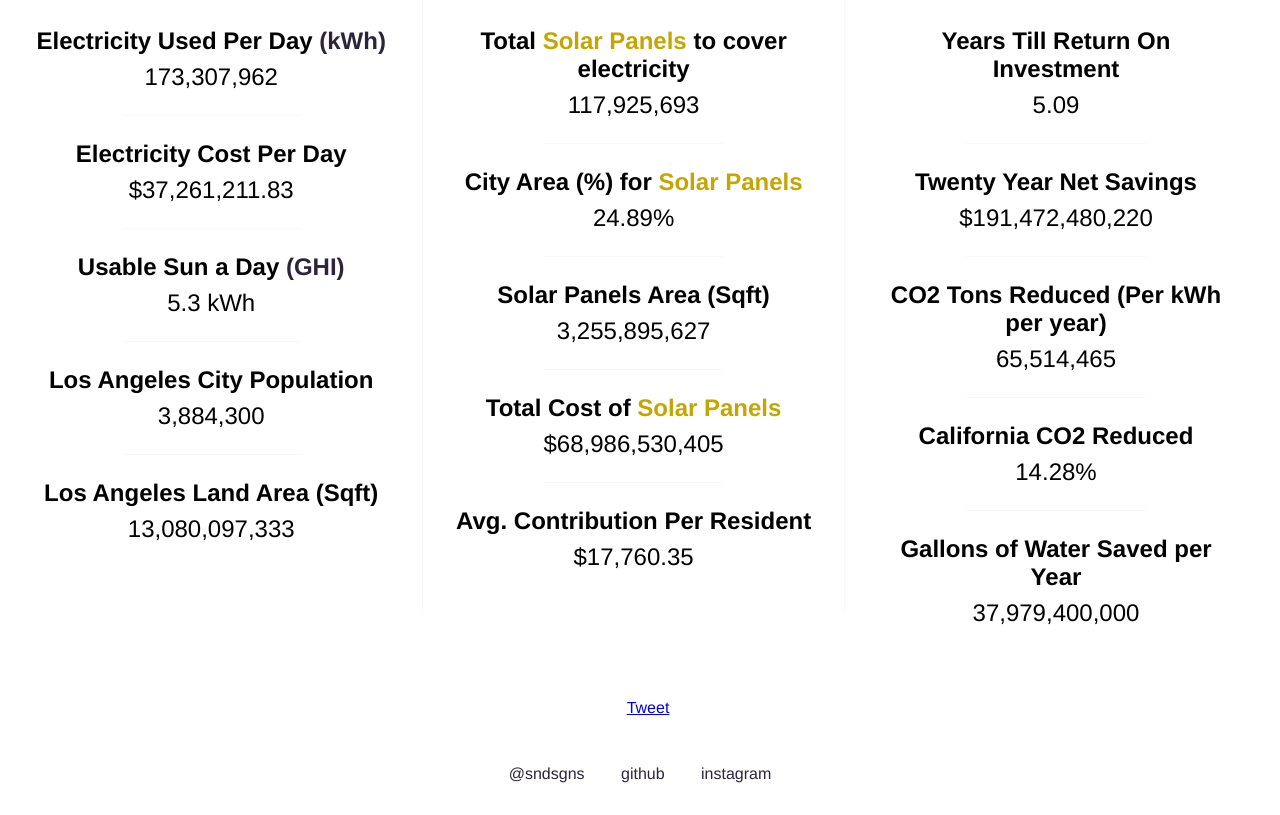
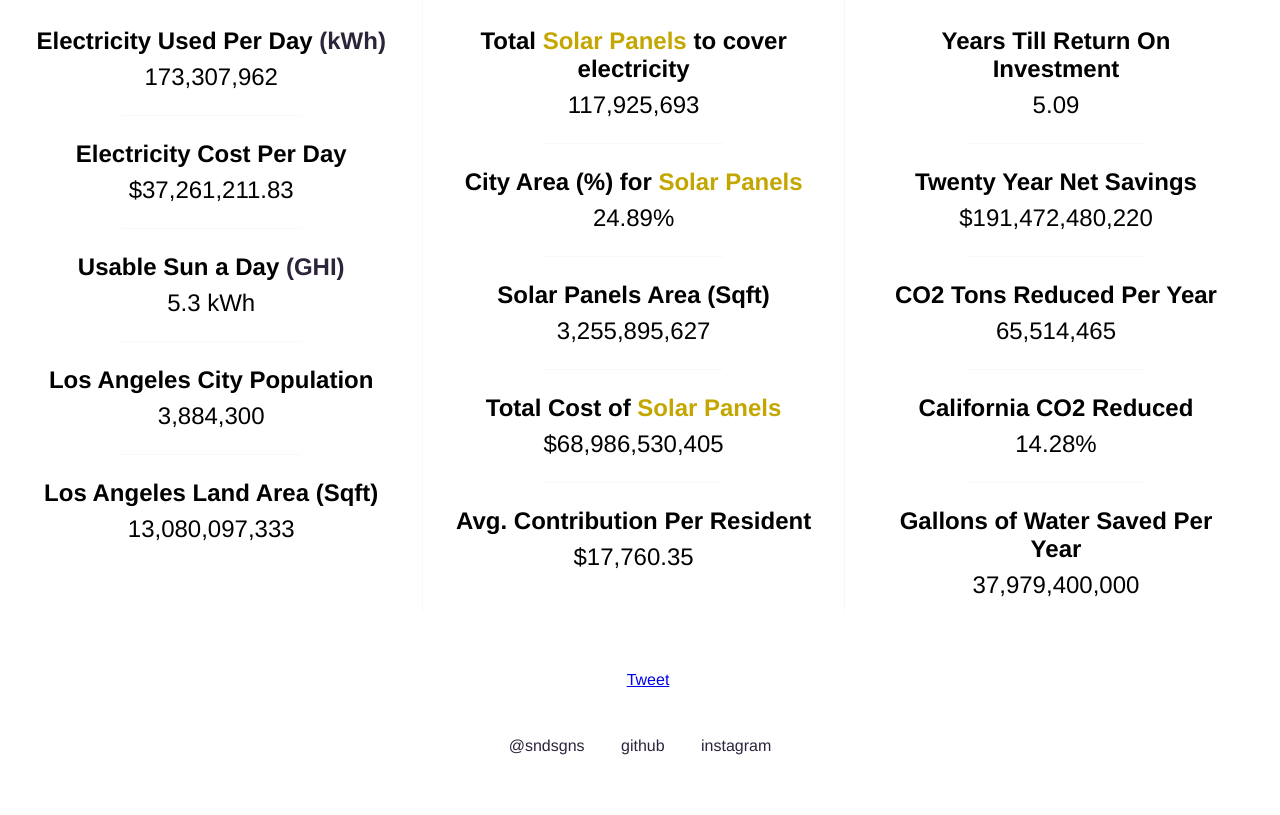
Before and after one commit to sndsgn/solar, a plain HTML site: page index.html in a window 1280 px wide. Shown: the part 981-1796 px from the top of the page. After the commit the page ends 1768 px from the top, so only its background shows below. Drawn offline with Linux system fonts and the light colour scheme.

Commit message:
Updates copy.

```diff
--- a/index.html
+++ b/index.html
@@ -144,7 +144,7 @@
 
         <section class="pts pbs" tabindex="13">
           <dl class="">
-            <dt id="" class="f3 tc b">CO2 Tons Reduced (Per kWh per year)</dt>
+            <dt id="" class="f3 tc b">CO2 Tons Reduced Per Year</dt>
             <dd class='mln f3 pts tc'><span id="co2Reduced"></span></dd>
           </dl>
         </section>
@@ -162,7 +162,7 @@
 
         <section class="pts pbs" tabindex="15">
           <dl class="">
-            <dt id="" class="f3 tc b">Gallons of Water Saved per Year</dt>
+            <dt id="" class="f3 tc b">Gallons of Water Saved Per Year</dt>
             <dd class='mln f3 pts tc'><span id="waterSaved"></span></dd>
           </dl>
         </section>
```
